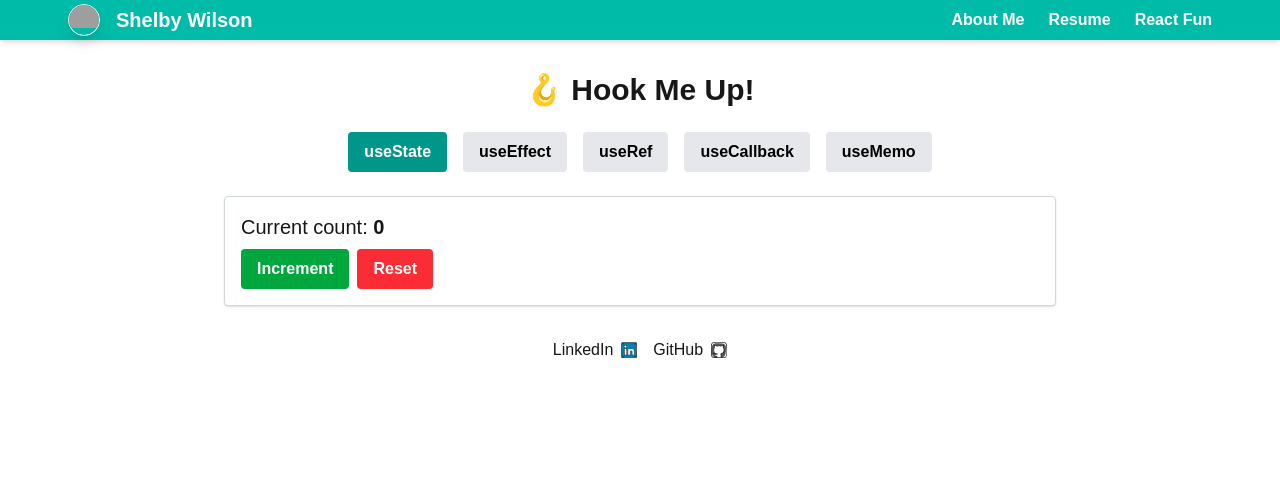
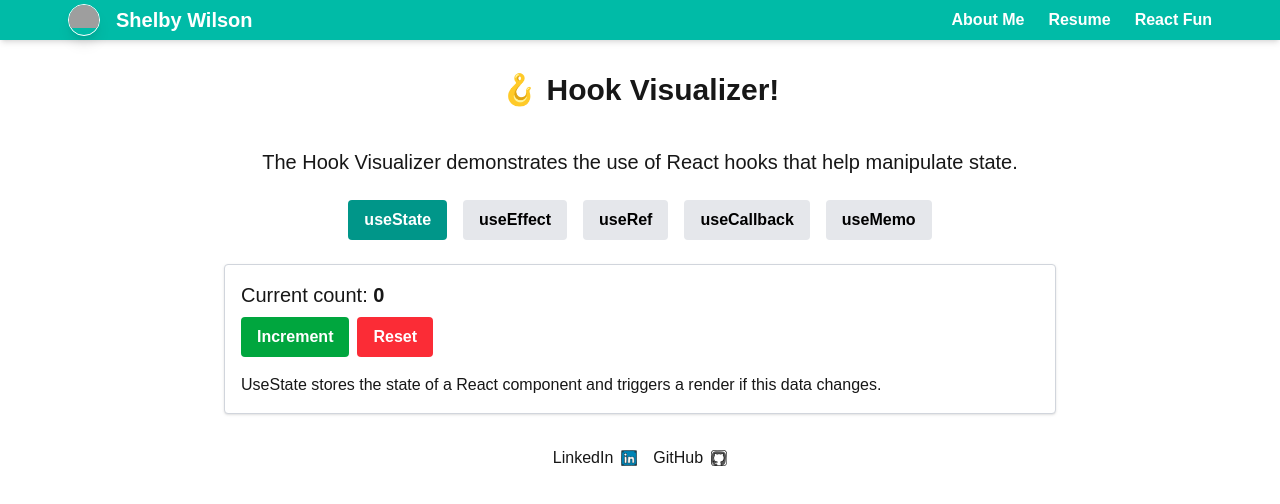
Before and after one commit to shelbyleanne22/shelby-wilson, a Next.js app in the folder shelby-wilson/: page /reactFun/hookVisualizer in a window 1280 px wide. Shown: the top 504 px of the page. Built offline with nearby package versions, Linux system fonts and the light colour scheme; grey boxes are pictures that could not be loaded.

Commit message:
Added descriptions

```diff
--- a/shelby-wilson/app/reactFun/adlib/page.tsx
+++ b/shelby-wilson/app/reactFun/adlib/page.tsx
@@ -65,6 +65,7 @@ export default function AdLibPage() {
             <h1 className="text-3xl font-bold mb-4">🎭 Ad-Lib Generator</h1>
             <h2 className="text-2xl">{randomPrompt.title}</h2>
             <h3>Complete the form and hit generate story to complete the ad-lib!</h3>
+            <p className="text-xl text-center p-4 m-2">The form demonstrates the use of controlled components using the React Hook Form library.</p>
             <div className="flex flex-col md:flex-row gap-4 p-4">
                 <div className="w-full md:w-1/2 space-y-4">
                     <form noValidate onSubmit={handleSubmit(onSubmit)} className="space-y-4">
--- a/shelby-wilson/app/reactFun/hookVisualizer/page.tsx
+++ b/shelby-wilson/app/reactFun/hookVisualizer/page.tsx
@@ -3,6 +3,10 @@ import HookMeUpVisualizer from "@/components/HookMeUpVisualizer";
 
 export default function HookMeUp() {
     return (
-        <HookMeUpVisualizer />
+        <div className="p-8 max-w-4xl mx-auto">
+            <h1 className="text-3xl font-bold mb-6 text-center">🪝 Hook Visualizer!</h1>
+            <p className="text-xl text-center p-4 m-2">The Hook Visualizer demonstrates the use of React hooks that help manipulate state.</p>
+            <HookMeUpVisualizer />
+        </div>
     )
 }
--- a/shelby-wilson/app/reactFun/moodTracker/page.tsx
+++ b/shelby-wilson/app/reactFun/moodTracker/page.tsx
@@ -3,6 +3,10 @@ import EmojiMoodTracker from "@/components/EmojiMoodTracker";
 
 export default function MoodTracker() {
     return (
-        <EmojiMoodTracker />
+        <div className="p-8 max-w-xl mx-auto text-center">
+            <h1 className='text-3xl font-bold mb-4'>Mood Tracker</h1>
+            <p className="text-xl text-center p-4 m-2">The Mood Tracker uses localStorage and React Context to track selected moods.</p>
+            <EmojiMoodTracker />
+        </div>
     )
 }
--- a/shelby-wilson/components/EmojiMoodTracker.tsx
+++ b/shelby-wilson/components/EmojiMoodTracker.tsx
@@ -5,8 +5,7 @@ import CurrentMood from './moodTracker/CurrentMood';
 export default function EmojiMoodTracker() {
     return (
         <MoodProvider>
-            <div className="p-8 max-w-xl mx-auto text-center">
-                <h1 className='text-3xl font-bold mb-4'>Mood Tracker</h1>
+            <div>
                 <CurrentMood />
                 <MoodSelector />
             </div>
--- a/shelby-wilson/components/HookMeUpVisualizer.tsx
+++ b/shelby-wilson/components/HookMeUpVisualizer.tsx
@@ -19,8 +19,7 @@ export default function HookMeUpVisualizer() {
   const [selectedHook, setSelectedHook] = useState('useState');
 
   return (
-    <div className="p-8 max-w-4xl mx-auto">
-      <h1 className="text-3xl font-bold mb-6 text-center">🪝 Hook Me Up!</h1>
+    <div>
       <HookSelector selected={selectedHook} onSelect={setSelectedHook} />
       <div className="mt-6 p-4 rounded border border-gray-300 bg-white shadow dark:border-slate-100 dark:bg-teal-950">
         {demoMap[selectedHook]}
--- a/shelby-wilson/components/demos/UseCallbackDemo.tsx
+++ b/shelby-wilson/components/demos/UseCallbackDemo.tsx
@@ -25,6 +25,9 @@ export default function useCallbackDemo() {
                     Click Me
                 </button>
             </div>
+            <p>UseCallback caches function definitions
+                between re-renders to ensure the same function
+                instance is used. This helps prevent re-renders.</p>
         </div>
     )
 }
--- a/shelby-wilson/components/demos/UseEffectDemo.tsx
+++ b/shelby-wilson/components/demos/UseEffectDemo.tsx
@@ -11,5 +11,10 @@ export default function useEffectDemo() {
         return () => clearInterval(timer);
     }, []);
 
-    return <p className="text-xl mb-2">Current Time: {time}</p>
+    return (
+        <div>
+            <p className="text-xl mb-2">Current Time: {time}</p>
+            <p>UseEffect watches for changes in dependencies and runs functions when changes occurs.</p>
+        </div>
+    );
 }
--- a/shelby-wilson/components/demos/UseMemoDemo.tsx
+++ b/shelby-wilson/components/demos/UseMemoDemo.tsx
@@ -19,6 +19,9 @@ export default function useMemoDemo() {
                 min={0}
             />
             <p className="w-full px-4 py-2 rounded font-bold">Factorial: {factorial}</p>
+            <p>UseMemo remembers the result of a slow calculation so if nothing changes
+                it uses the same result instead of doing the work again.
+            </p>
         </div>
     );
 }
--- a/shelby-wilson/components/demos/UseRefDemo.tsx
+++ b/shelby-wilson/components/demos/UseRefDemo.tsx
@@ -14,10 +14,11 @@ export default function useRefDemo() {
             />
             <button
                 onClick={() => inputRef.current?.focus()}
-                className="w-full bg-green-600 hover:bg-green-700 px-4 py-2 rounded text-white font-bold"
+                className="w-full bg-green-600 hover:bg-green-700 px-4 py-2 rounded text-white font-bold mb-2"
             >
                 Focus Input
             </button>
+            <p>UseRef holds onto values without triggering a rerenders.</p>
         </div>
     )
 }
--- a/shelby-wilson/components/demos/UseStateDemo.tsx
+++ b/shelby-wilson/components/demos/UseStateDemo.tsx
@@ -15,6 +15,8 @@ export default function useStateDemo() {
                     Reset
                 </button>
             </div>
+            <p>UseState stores the state of a React component
+                and triggers a render if this data changes.</p>
         </div>
     )
 }
```
